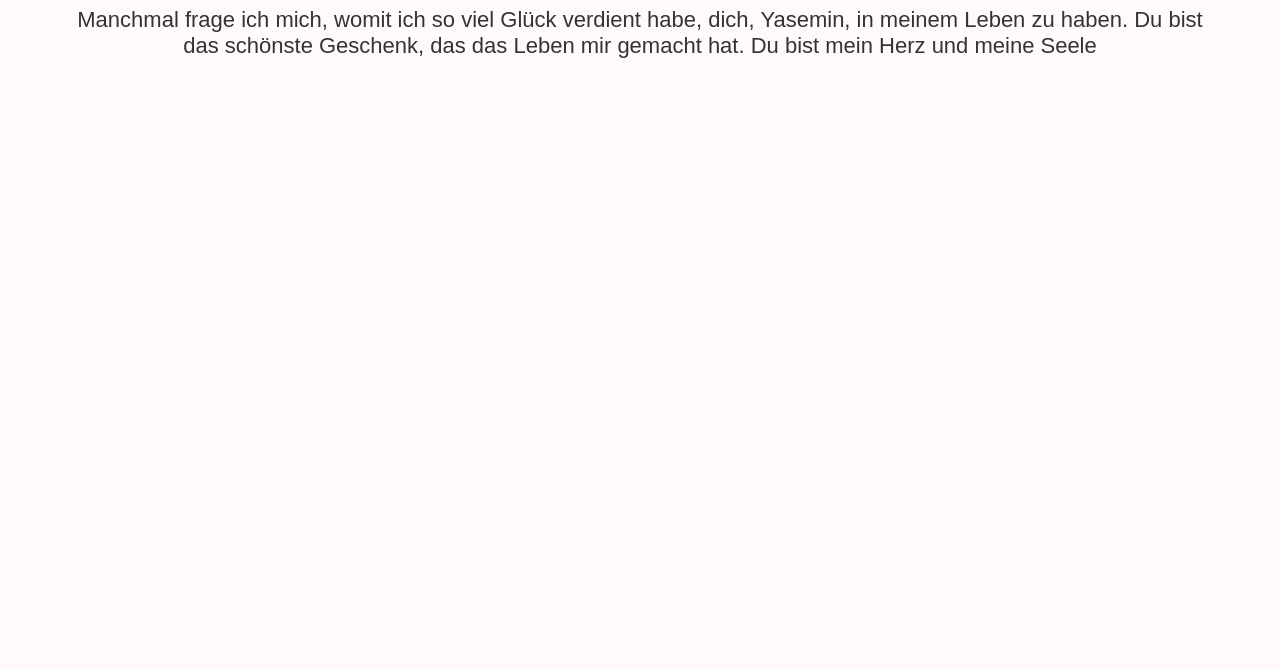
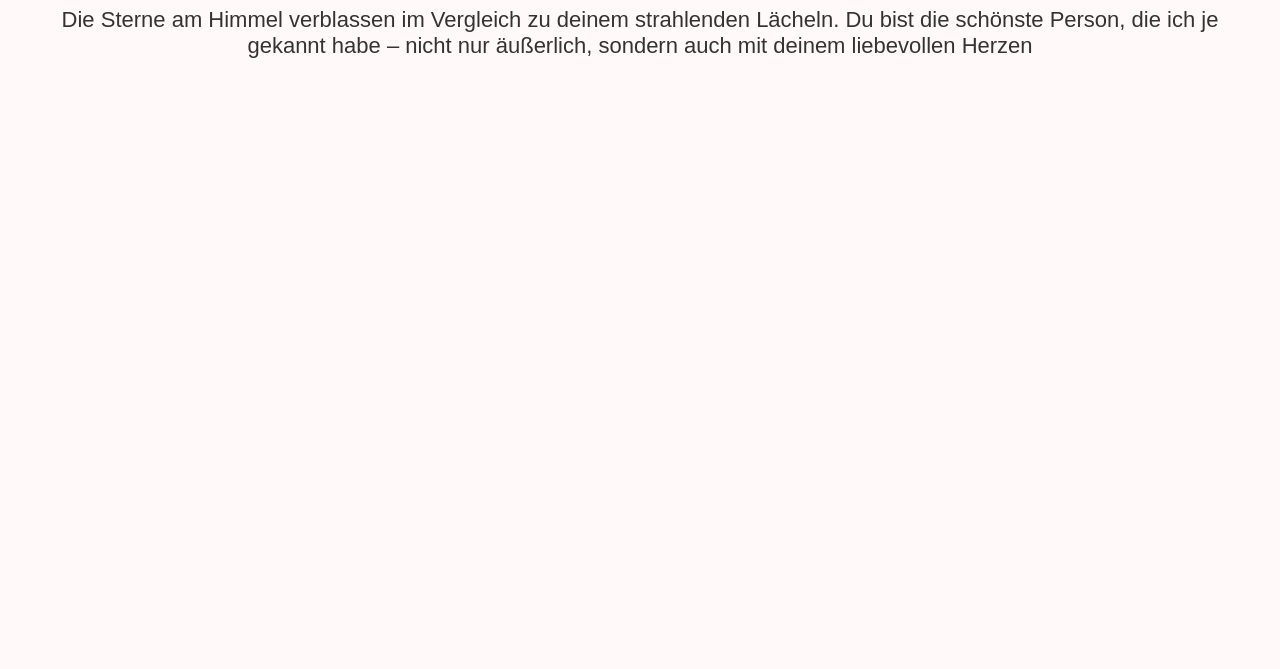
Before and after one commit to Mert458458/Yasemin, a plain HTML site: page index.html in a window 1280 px wide. Shown: the part 131-800 px from the top of the page. Drawn offline with Linux system fonts and the light colour scheme.

Commit message:
index.html aktualisieren

```diff
--- a/index.html
+++ b/index.html
@@ -22,7 +22,7 @@
 </head>
 <body>
     <h1>Für Yasemin, meine Liebe!</h1>
-    <p id="message">Manchmal frage ich mich, womit ich so viel Glück verdient habe, dich, Yasemin, in meinem Leben zu haben. Du bist das schönste Geschenk, das das Leben mir gemacht hat. Du bist mein Herz und meine Seele</p>
+    <p id="message">Die Sterne am Himmel verblassen im Vergleich zu deinem strahlenden Lächeln. Du bist die schönste Person, die ich je gekannt habe – nicht nur äußerlich, sondern auch mit deinem liebevollen Herzen </p>
 
     <script>
         // Liste der süßen Nachrichten für Yasemin
```
